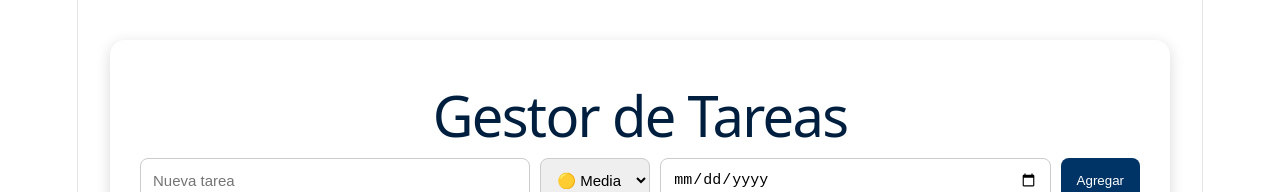
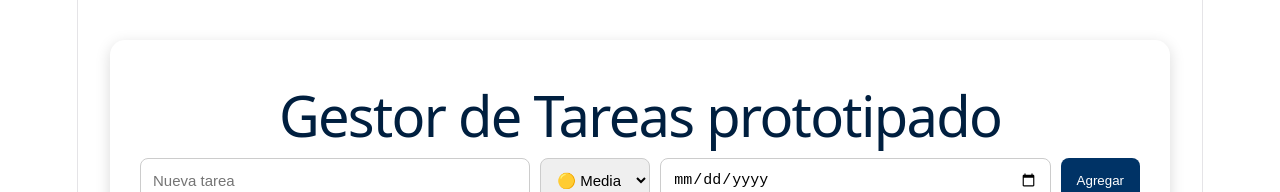
Before and after one commit to leonardo2612/DatacenterCRUD, a React (Vite) app in the folder frontend/: page / in a window 1280 px wide. Shown: the top 192 px of the page. Built offline with nearby package versions, Linux system fonts and the light colour scheme; no server answers.

Commit message:
prueba de CI/CD automatico

```diff
--- a/frontend/src/App.jsx
+++ b/frontend/src/App.jsx
@@ -376,7 +376,7 @@ return(
 
 
 <h1>
-Gestor de Tareas
+Gestor de Tareas prototipado
 </h1>
 
 
```
